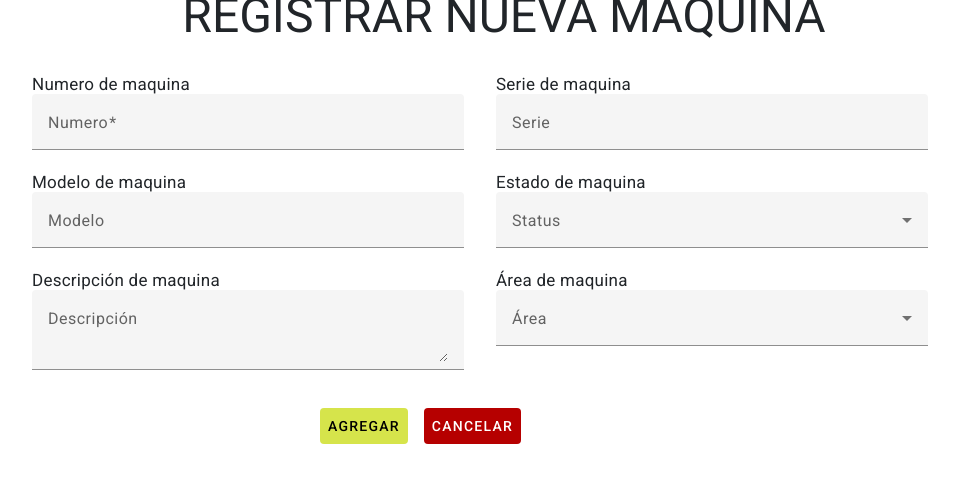
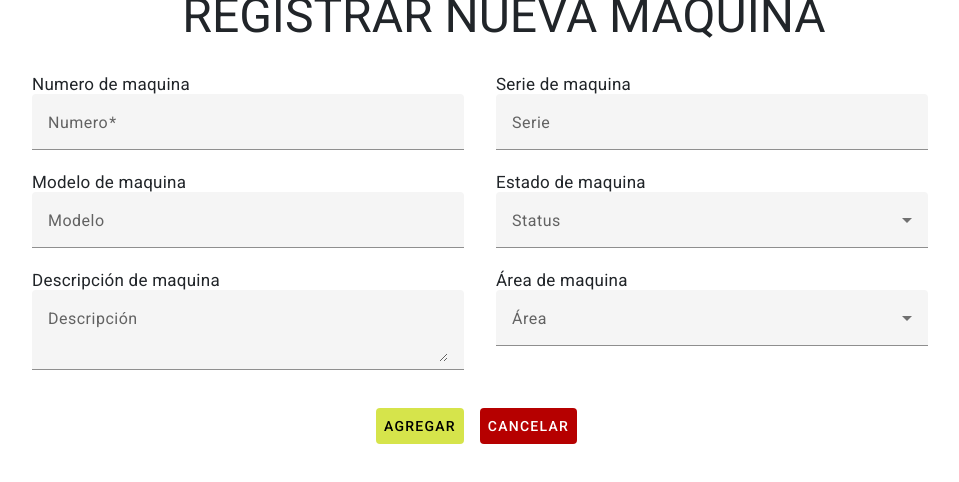
Before and after one commit to cristianppalma/mrecicla, an Angular app: page /maquinascreate in a window 1280 px wide. Shown: the top 482 px of the page, without its empty margins (40-999 px from the left). Built offline with nearby package versions, Linux system fonts and the light colour scheme.

Commit message:
cambios de curi

```diff
--- a/src/app/maquinas/maquinas-create/maquinas-create.component.html
+++ b/src/app/maquinas/maquinas-create/maquinas-create.component.html
@@ -58,9 +58,10 @@
 
                 </div>
             </div>
+            <div class="botones">
+                <button type="submit" mat-button style="background-color: #d6e44b; margin-left: 1rem;">AGREGAR</button>
+                <button  (click)="CANCELAR();" mat-button style="background-color: #b60000;  color: white; margin-left: 1rem;">CANCELAR</button>
+            </div>
+
 </form>
 </div>
-<div class="botones">
-    <button type="submit" mat-button style="background-color: #d6e44b; margin-left: 1rem;">AGREGAR</button>
-    <button  (click)="CANCELAR();" mat-button style="background-color: #b60000;  color: white; margin-left: 1rem;">CANCELAR</button>
-</div>
--- a/src/app/maquinas/maquinas-create/maquinas-create.component.ts
+++ b/src/app/maquinas/maquinas-create/maquinas-create.component.ts
@@ -42,7 +42,6 @@ export class MaquinasCreateComponent implements OnInit {
          console.log('Se registro correctamente');
          this.mostratDialogoAviso();
 
-
         },
         (error) => {
           // Manejar errores del servicio aquí
--- a/src/app/maquinas/maquinas.service.ts
+++ b/src/app/maquinas/maquinas.service.ts
@@ -14,8 +14,9 @@ export class MaquinasService {
   constructor( private clientService:HttpClient) { }
 
   agregarMaquina(datosMaquina:Maquina):Observable<any>{
-    return this.clientService.post(this.API+"?insertarr=1",datosMaquina);
+    return this.clientService.post(this.API+"?insertar=1",datosMaquina);
   }
+
 
    listarMaquina(): Observable<PeriodicElement[]> {
     return this.clientService.get<PeriodicElement[]>(this.API+"?seleccionar=1");
```
